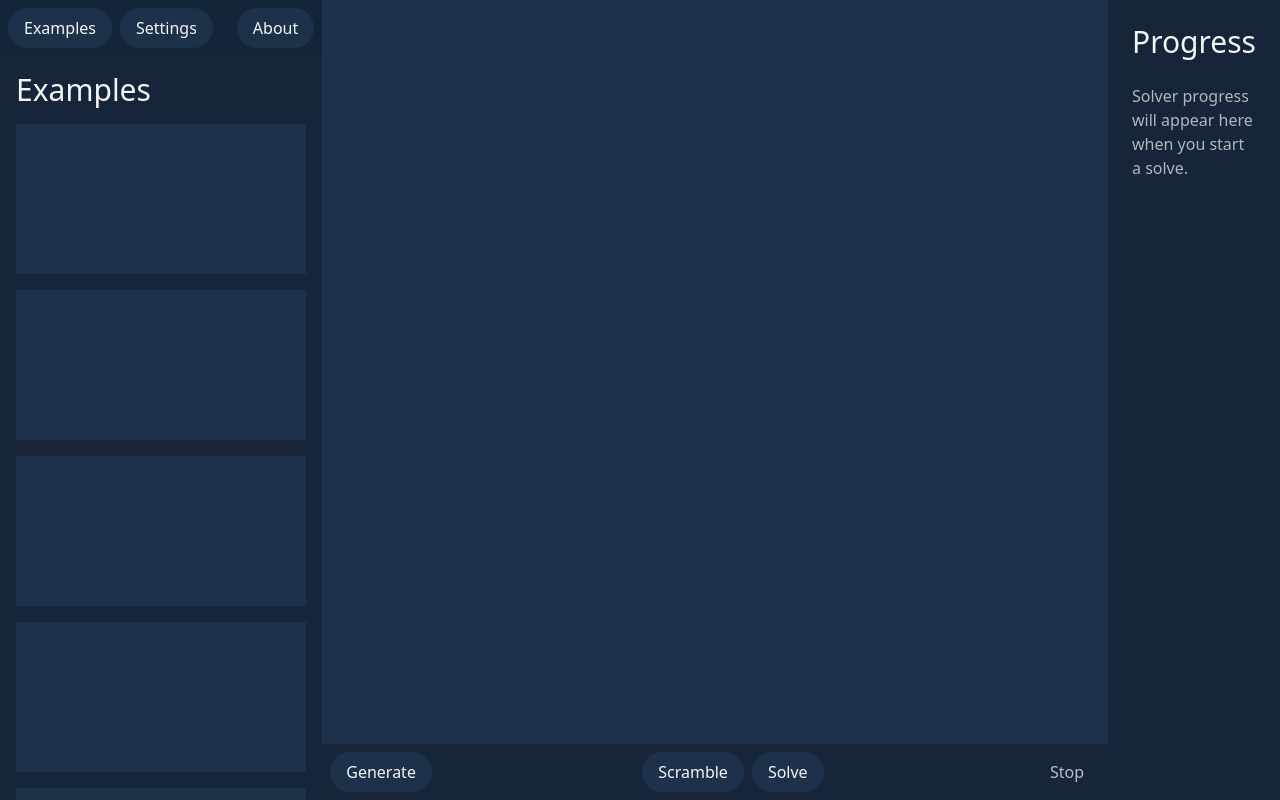
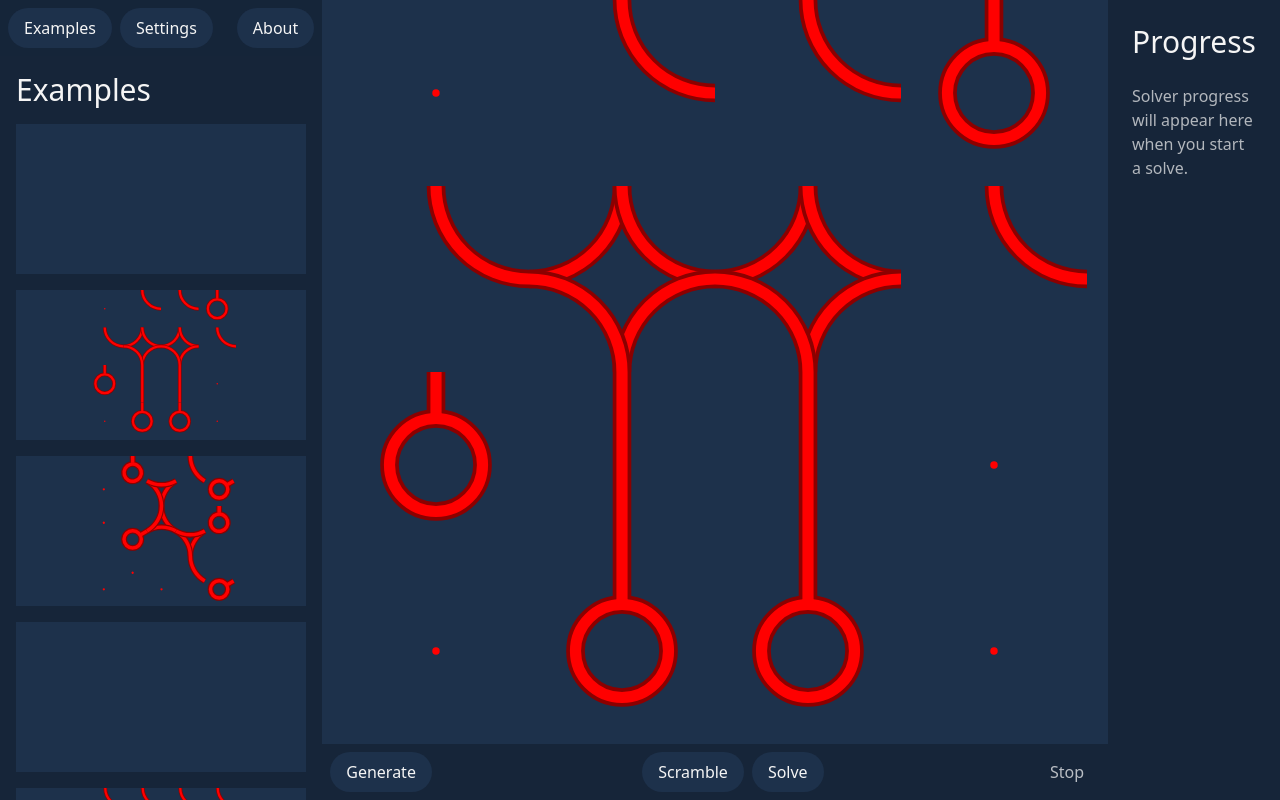
Before and after one commit to tomhooijenga/Infinity-loop-solver, a Vue app: page / in a window 1280 px wide. Built offline with nearby package versions, Linux system fonts and the light colour scheme.

Commit message:
Keep state

```diff
--- a/src/App.vue
+++ b/src/App.vue
@@ -21,7 +21,7 @@ export default defineComponent({
   setup() {
     const { loadBoard, generateBoard } = useBoard();
 
-    loadBoard("heart");
+    loadBoard("robot");
 
     return {
       generateBoard,
--- /dev/null
+++ b/src/canvas/grid-renderer.ts
@@ -0,0 +1,26 @@
+import { Grid } from "@/lib/base/Grid";
+
+export abstract class GridRenderer {
+  constructor(public grid: Grid, protected ctx: CanvasRenderingContext2D) {}
+
+  public render() {
+    const { ctx } = this;
+
+    ctx.clearRect(0, 0, ctx.canvas.width, ctx.canvas.height);
+  }
+
+  abstract ratio(): number;
+
+  resize(maxW: number, maxH: number) {
+    const canvas = this.ctx.canvas;
+    const ratio = this.ratio();
+
+    if (maxH * ratio > maxW) {
+      canvas.width = maxW;
+      canvas.height = maxW / ratio;
+    } else {
+      canvas.width = maxH * ratio;
+      canvas.height = maxH;
+    }
+  }
+}
--- /dev/null
+++ b/src/canvas/hex-grid-renderer.ts
@@ -0,0 +1,37 @@
+// import { GridRenderer } from "@/canvas/index";
+// import { Grid } from "@/lib/base/Grid";
+// import { Tile } from "@/lib/base/Tile";
+//
+// function ratio(grid: Grid) {
+//   const tileRatio = 1.1547;
+//
+//   // Horizontally, each tile shares a "wing"
+//   const width = grid.width * 0.75 * tileRatio + 0.25 * tileRatio;
+//
+//   let height = grid.height;
+//
+//   // Add half a tile if an odd columns have an even count
+//   if ((grid.tiles.length % grid.width) % 2 === 0) {
+//     height += 0.5;
+//   }
+//
+//   return width / height;
+// }
+//
+// function render(ctx: CanvasRenderingContext2D, grid: Grid, tile: Tile) {
+//   //
+// }
+//
+// export const renderer: GridRenderer = {
+//   ratio,
+//   render,
+// };
+
+import { GridRenderer } from "@/canvas/grid-renderer";
+
+export class HexGridRenderer extends GridRenderer {
+  ratio(): number {
+    return 0;
+  }
+
+}
--- a/src/canvas/hex.ts
+++ /dev/null
@@ -1,28 +0,0 @@
-import { GridRenderer } from "@/canvas/index";
-import { Grid } from "@/lib/base/Grid";
-import { Tile } from "@/lib/base/Tile";
-
-function ratio(grid: Grid) {
-  const tileRatio = 1.1547;
-
-  // Horizontally, each tile shares a "wing"
-  const width = grid.width * 0.75 * tileRatio + 0.25 * tileRatio;
-
-  let height = grid.height;
-
-  // Add half a tile if an odd columns have an even count
-  if ((grid.tiles.length % grid.width) % 2 === 0) {
-    height += 0.5;
-  }
-
-  return width / height;
-}
-
-function render(ctx: CanvasRenderingContext2D, grid: Grid, tile: Tile) {
-  //
-}
-
-export const renderer: GridRenderer = {
-  ratio,
-  render,
-};
--- a/src/canvas/index.ts
+++ b/src/canvas/index.ts
@@ -1,17 +1,8 @@
 import { Tile } from "@/lib/base/Tile";
-import { Grid } from "@/lib/base/Grid";
-
-export * from "./resize";
-export * from "./render";
-export { renderer as hexRenderer } from "./hex";
-export { renderer as squareRenderer } from "./square";
-export { renderer as triangleRenderer } from "./triangle";
-
-export type GridRenderer = {
-  render(ctx: CanvasRenderingContext2D, grid: Grid, tile: Tile): void;
-
-  ratio(grid: Grid): number;
-};
+export { GridRenderer } from './grid-renderer';
+export { HexGridRenderer } from "./hex-grid-renderer";
+export { SquareGridRenderer } from "./square-grid-renderer";
+export { TriangleGridRenderer } from "./triangle-grid-renderer";
 
 export type TileRenderer = (
   ctx: CanvasRenderingContext2D,
--- a/src/canvas/resize.ts
+++ /dev/null
@@ -1,21 +0,0 @@
-import { GridRenderer } from "@/canvas/index";
-import { Grid } from "@/lib/base/Grid";
-
-export function resize(
-  grid: Grid,
-  renderer: GridRenderer,
-  ctx: CanvasRenderingContext2D,
-  maxW: number,
-  maxH: number
-) {
-  const canvas = ctx.canvas;
-  const ratio = renderer.ratio(grid);
-
-  if (maxH * ratio > maxW) {
-    canvas.width = maxW;
-    canvas.height = maxW / ratio;
-  } else {
-    canvas.width = maxH * ratio;
-    canvas.height = maxH;
-  }
-}
--- a/src/canvas/square.ts
+++ b/src/canvas/square-grid-renderer.ts
@@ -1,26 +1,22 @@
-import { Tile } from "@/lib/base/Tile";
 import { GridRenderer, TileRenderer } from "@/canvas";
-import { Grid } from "@/lib/base/Grid";
 import { arc, rad } from "@/canvas/util";
 
-function ratio(grid: Grid): number {
-  return grid.width / grid.height;
+export class SquareGridRenderer extends GridRenderer {
+  ratio(): number {
+    const { width, height } = this.grid;
+    return width / height;
   }
 
-function render(ctx: CanvasRenderingContext2D, grid: Grid, tile: Tile) {
+  render(): void {
+    super.render();
+
+    const { ctx, grid } = this;
     const size = ctx.canvas.width / grid.width;
+
+    grid.tiles.forEach((tile) => {
       const { x, y, direction } = tile;
       const dx = size * x;
       const dy = size * y;
-
-  // ctx.beginPath();
-  // ctx.strokeStyle = "blue";
-  // ctx.strokeRect(dx, dy, size, size);
-  //
-  // ctx.beginPath();
-  // ctx.fillStyle = "green";
-  // ctx.fillRect(dx + size / 2 - 0.5, dy, 1, size);
-  // ctx.fillRect(dx, dy + size / 2 - 0.5, size, 1);
 
       ctx.save();
       ctx.translate(dx + size / 2, dy + size / 2);
@@ -28,7 +24,10 @@ function render(ctx: CanvasRenderingContext2D, grid: Grid, tile: Tile) {
       ctx.translate((dx + size / 2) * -1, (dy + size / 2) * -1);
 
       renderers[tile.type](ctx, tile, size, size, dx, dy);
+
       ctx.restore();
+    });
+  }
 }
 
 const renderers: Record<string, TileRenderer> = {
@@ -80,8 +79,3 @@ const renderers: Record<string, TileRenderer> = {
     arc(ctx, size, x + size, y, r, 90, 90);
   },
 };
-
-export const renderer: GridRenderer = {
-  ratio,
-  render,
-};
--- /dev/null
+++ b/src/canvas/triangle-grid-renderer.ts
@@ -0,0 +1,107 @@
+import { GridRenderer, TileRenderer } from "@/canvas";
+import { arc, rad } from "@/canvas/util";
+import { Grid } from "@/lib/solver/triangle/Grid";
+
+const HEIGHT_RATIO = 1 / (2 / Math.sqrt(3)); // 0.8660
+const CENTER_OFFSET = 1 / 1.5; // 0.6666
+
+export class TriangleGridRenderer extends GridRenderer {
+  constructor(public grid: Grid, ctx: CanvasRenderingContext2D) {
+    super(grid, ctx);
+  }
+
+  ratio(): number {
+    const { width, height } = this.grid;
+    const w = width / 2 + 0.5;
+    const h = height * HEIGHT_RATIO;
+
+    return w / h;
+  }
+
+  render(): void {
+    super.render();
+
+    const { ctx, grid } = this;
+    const horizontalTiles = grid.width / 2 + 0.5;
+    const width = ctx.canvas.width / horizontalTiles;
+    const height = ctx.canvas.height / grid.height;
+
+    grid.tiles.forEach((tile) => {
+      const { x, y, direction } = tile;
+      const tileX = width * (x / 2);
+      const tileY = height * y;
+      const squareCx = tileX + width / 2;
+      const squareCy = tileY + height / 2;
+
+      ctx.save();
+
+      if (!grid.isPointyUp(tile)) {
+        ctx.translate(squareCx, squareCy);
+        ctx.rotate(rad(180));
+        ctx.translate(-squareCx, -squareCy);
+      }
+
+      const triangleCx = squareCx;
+      const triangleCy = tileY + height * CENTER_OFFSET;
+
+      ctx.translate(triangleCx, triangleCy);
+      let rotate = rad(120 * direction);
+
+      if (!grid.isPointyUp(tile)) {
+        rotate += rad(120);
+      }
+
+      ctx.rotate(rotate);
+      ctx.translate(-triangleCx, -triangleCy);
+
+      renderers[tile.type](ctx, tile, width, height, tileX, tileY);
+      ctx.restore();
+    });
+  }
+}
+
+const renderers: Record<string, TileRenderer> = {
+  None(ctx, tile, width, height, x, y) {
+    const cx = x + width / 2;
+    const cy = y + height * CENTER_OFFSET;
+
+    arc(ctx, width, cx, cy, (width / 100) * 2, 0, 360, false, "fill");
+  },
+  End(ctx, tile, width, height, x, y) {
+    const cx = x + width / 2;
+    const cy = y + height * CENTER_OFFSET;
+    const r = (width / 100) * 15;
+
+    arc(ctx, width, cx, cy, r, 0, 360);
+
+    ctx.translate(cx, cy);
+    ctx.rotate(rad(-120));
+    ctx.translate(-cx, -cy);
+
+    const percent = width / 100;
+    const incircleR = (Math.sqrt(3) / 6) * width;
+
+    ctx.fillStyle = "darkRed";
+    ctx.fillRect(
+      cx - percent * 5,
+      cy + r + percent * 3,
+      percent * 10,
+      incircleR - r - percent * 3
+    );
+    ctx.fillStyle = "red";
+    ctx.fillRect(
+      cx - percent * 3,
+      cy + r + percent * 2, //  Tiny overlap to prevent edges
+      percent * 6,
+      incircleR - r - percent * 2
+    );
+  },
+  Turn(ctx, tile, width, height, x, y) {
+    arc(ctx, width, x + width, y + height, width / 2, 180, 60);
+  },
+  Triangle(ctx, tile, width, height, x, y) {
+    arc(ctx, width, x + width, y + height, width / 2, 180, 60);
+    arc(ctx, width, x, y + height, width / 2, 300, 60);
+    arc(ctx, width, x + width / 2, y, width / 2, 60, 60);
+  },
+};
--- a/src/canvas/triangle.ts
+++ /dev/null
@@ -1,100 +0,0 @@
-import { GridRenderer, TileRenderer } from "@/canvas/index";
-import { Tile } from "@/lib/base/Tile";
-import { Grid } from "@/lib/solver/triangle/Grid";
-import { arc, rad } from "@/canvas/util";
-
-const HEIGHT_RATIO = 1 / (2 / Math.sqrt(3)); // 0.8660
-const CENTER_OFFSET = 1 / 1.5; // 0.6666
-
-function ratio(grid: Grid) {
-  const width = grid.width / 2 + 0.5;
-  const height = grid.height * HEIGHT_RATIO;
-
-  return width / height;
-}
-
-function render(ctx: CanvasRenderingContext2D, grid: Grid, tile: Tile) {
-  const horizontalTiles = grid.width / 2 + 0.5;
-  const width = ctx.canvas.width / horizontalTiles;
-  const height = ctx.canvas.height / grid.height;
-  const { x, y, direction } = tile;
-  const tileX = width * (x / 2);
-  const tileY = height * y;
-  const squareCx = tileX + width / 2;
-  const squareCy = tileY + height / 2;
-
-  ctx.save();
-
-  if (!grid.isPointyUp(tile)) {
-    ctx.translate(squareCx, squareCy);
-    ctx.rotate(rad(180));
-    ctx.translate(-squareCx, -squareCy);
-  }
-
-  const triangleCx = squareCx;
-  const triangleCy = tileY + height * CENTER_OFFSET;
-
-  ctx.translate(triangleCx, triangleCy);
-  let rotate = rad(120 * direction);
-
-  if (!grid.isPointyUp(tile)) {
-    rotate += rad(120);
-  }
-
-  ctx.rotate(rotate);
-  ctx.translate(-triangleCx, -triangleCy);
-
-  renderers[tile.type](ctx, tile, width, height, tileX, tileY);
-  ctx.restore();
-}
-
-const renderers: Record<string, TileRenderer> = {
-  None(ctx, tile, width, height, x, y) {
-    const cx = x + width / 2;
-    const cy = y + height * CENTER_OFFSET;
-
-    arc(ctx, width, cx, cy, (width / 100) * 2, 0, 360, false, "fill");
-  },
-  End(ctx, tile, width, height, x, y) {
-    const cx = x + width / 2;
-    const cy = y + height * CENTER_OFFSET;
-    const r = (width / 100) * 15;
-
-    arc(ctx, width, cx, cy, r, 0, 360);
-
-    ctx.translate(cx, cy);
-    ctx.rotate(rad(-120));
-    ctx.translate(-cx, -cy);
-
-    const percent = width / 100;
-    const incircleR = (Math.sqrt(3) / 6) * width;
-
-    ctx.fillStyle = 'darkRed';
-    ctx.fillRect(
-      cx - percent * 5,
-      cy + r + percent * 3,
-      percent * 10,
-      incircleR - r - percent * 3
-    );
-    ctx.fillStyle = 'red';
-    ctx.fillRect(
-      cx - percent * 3,
-      cy + r + percent * 2, //  Tiny overlap to prevent edges
-      percent * 6,
-      incircleR - r - percent * 2
-    );
-  },
-  Turn(ctx, tile, width, height, x, y) {
-    arc(ctx, width, x + width, y + height, width / 2, 180, 60);
-  },
-  Triangle(ctx, tile, width, height, x, y) {
-    arc(ctx, width, x + width, y + height, width / 2, 180, 60);
-    arc(ctx, width, x, y + height, width / 2, 300, 60);
-    arc(ctx, width, x + width / 2, y, width / 2, 60, 60);
-  },
-};
-
-export const renderer: GridRenderer = {
-  ratio,
-  render,
-};
--- a/src/components/BoardArea.vue
+++ b/src/components/BoardArea.vue
@@ -17,7 +17,7 @@
 </template>
 
 <script lang="ts">
-import { defineComponent, ref } from "vue";
+import { computed, defineComponent, ref } from "vue";
 import { BoardData, solve } from "@/boards";
 import Button from "@/components/Button.vue";
 import TriangleGrid from "@/components/triangle/Grid.vue";
--- a/src/components/triangle/Grid.vue
+++ b/src/components/triangle/Grid.vue
@@ -5,15 +5,15 @@
 </template>
 
 <script setup lang="ts">
-import { computed, isReactive, PropType, ref, watch, watchEffect } from "vue";
+import { PropType, ref, toRaw, watch, watchEffect } from "vue";
 import { Tile as TileType } from "@/lib/base/Tile";
 import {
-  hexRenderer,
-  render,
-  resize,
-  squareRenderer,
-  triangleRenderer,
+  GridRenderer,
+  HexGridRenderer,
+  SquareGridRenderer,
+  TriangleGridRenderer,
 } from "@/canvas";
+
 import { BoardData } from "@/boards";
 import { Grid as TriangleGrid } from "@/lib/solver/triangle/Grid";
 import { Grid as SquareGrid } from "@/lib/solver/square/Grid";
@@ -27,38 +27,27 @@ const props = defineProps({
     type: Array as PropType<TileType[]>,
     required: true,
   },
-  width: {
-    type: Number,
-    required: true,
-  },
-  height: {
-    type: Number,
-    required: true,
-  },
 });
 
 defineEmits<{
   (e: "change", index: number, tile: TileType, direction: -1 | 1): void;
 }>();
 
-const grids = {
-  triangle: TriangleGrid,
-  square: SquareGrid,
-  hex: HexGrid,
+const renderers = {
+  triangle: (ctx: CanvasRenderingContext2D) =>
+    new TriangleGridRenderer(new TriangleGrid(toRaw(props.tiles)), ctx),
+  square: (ctx: CanvasRenderingContext2D) =>
+    new SquareGridRenderer(new SquareGrid(toRaw(props.tiles)), ctx),
+  hex: (ctx: CanvasRenderingContext2D) =>
+    new HexGridRenderer(new HexGrid(toRaw(props.tiles)), ctx),
 };
-const grid = computed(() => new grids[props.type](props.tiles));
-
-const renderers = {
-  triangle: triangleRenderer,
-  square: squareRenderer,
-  hex: hexRenderer,
-};
-const renderer = computed(() => renderers[props.type]);
 
 const wrapper = ref<HTMLDivElement>();
 const canvas = ref<HTMLCanvasElement>();
 let ctx: CanvasRenderingContext2D;
 let observer: ResizeObserver;
+let renderer: GridRenderer;
+
 watchEffect((onCleanup) => {
   onCleanup(() => observer?.disconnect());
 
@@ -68,32 +57,30 @@ watchEffect((onCleanup) => {
 
   // eslint-disable-next-line
   ctx = canvas.value.getContext("2d")!;
+  renderer = renderers[props.type](ctx);
 
   observer = new ResizeObserver((entries) => {
     const { width, height } = entries[0].contentRect;
-    resize(grid.value, renderer.value, ctx, width, height);
-    render(grid.value, renderer.value, ctx);
+
+    renderer.resize(width, height);
+    renderer.render();
   });
 
   observer.observe(wrapper.value);
-});
-
-watch(props, () => {
-  if (!ctx || !wrapper.value) {
-    return;
-  }
-
-  grid.value.setTiles(props.tiles);
 
   const { width, height } = wrapper.value.getBoundingClientRect();
 
-  resize(grid.value, renderer.value, ctx, width, height);
-  render(grid.value, renderer.value, ctx);
+  renderer.resize(width, height);
 });
 
 watch(
   () => props.tiles,
-  () => render(grid.value, renderer.value, ctx),
+  () => renderer.grid.setTiles(toRaw(props.tiles))
+);
+
+watch(
+  () => props.tiles,
+  () => renderer.render(),
   { deep: true }
 );
 </script>
```
Also changed, not shown: src/canvas/render.ts (deleted, +0 -12 lines). Lines whose indentation alone changed are shown as unchanged.
